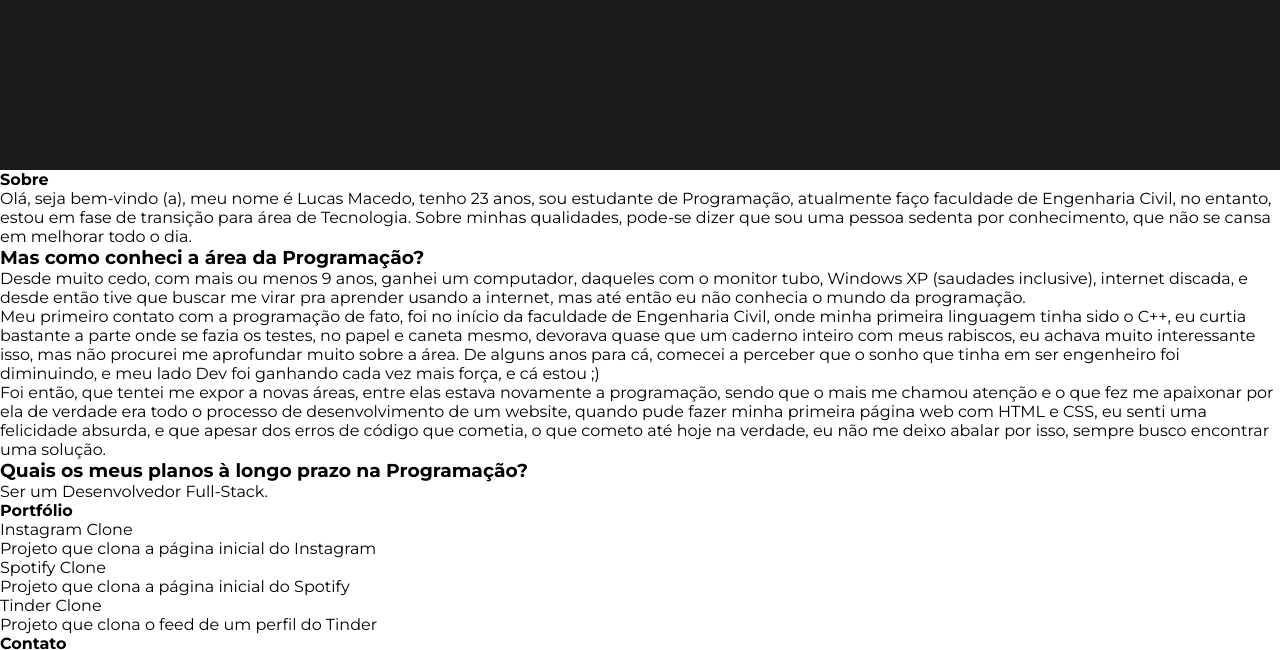
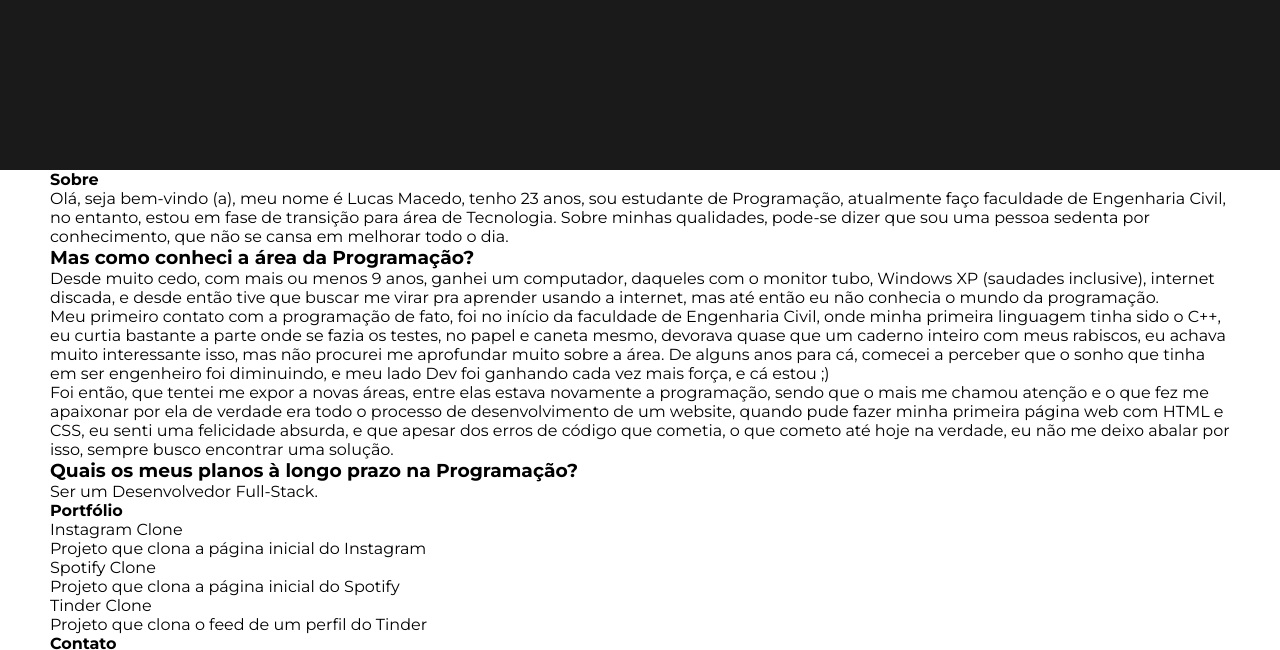
Before and after one commit to lukaofirst/portfolio-website, a plain HTML site: page index.html in a window 1280 px wide. Shown: the part 634-1284 px from the top of the page. Drawn offline with nearby package versions, Linux system fonts and the light colour scheme.

Commit message:
add padding to default container

```diff
--- a/scss/_utilities.scss
+++ b/scss/_utilities.scss
@@ -20,5 +20,6 @@ body {
 .container {
     width: 100%;
     max-width: 1280px;
+    padding: 0 50px;
     margin: 0 auto;
 }
```
Also changed, not shown: css/style.css.
